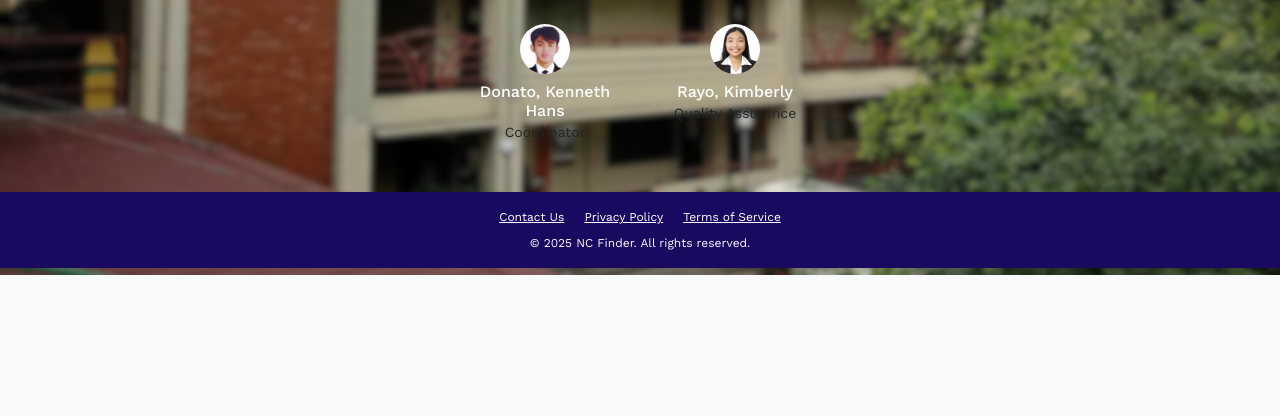
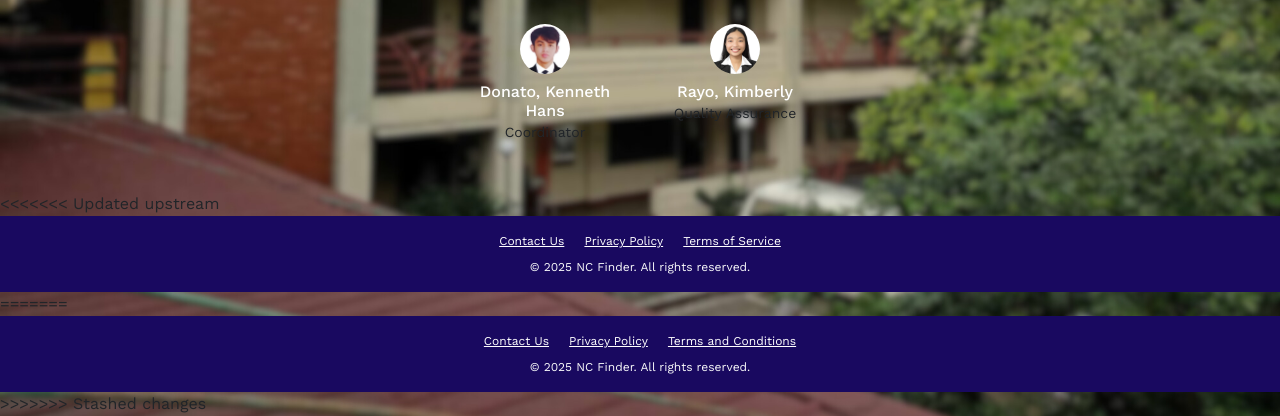
Before and after one commit to lyn212-cpu/Capstone, a PHP site: page /UserInterface/pages/contact_us.php in a window 1280 px wide. Shown: the part 525-941 px from the top of the page. Before the commit the page ends 800 px from the top, so only its background shows below. Run offline with PHP 8.4, Linux system fonts and the light colour scheme; the visitor is signed in with stand-in values (Sample User, id 1); some libraries are stand-ins or nearby versions.

Commit message:
update the code

```diff
--- a/include/footer.php
+++ b/include/footer.php
@@ -1,3 +1,4 @@
+<<<<<<< Updated upstream
 
 <footer class="py-3 text-light" style="backdrop-filter: blur(8px); font-size: 12px; background-color: #190960">
     <div class="container text-center">
@@ -15,3 +16,22 @@
         </div>
     </div>
 </footer>
+=======
+
+<footer class="py-3 text-light" style="backdrop-filter: blur(8px); font-size: 12px; background-color: #190960">
+    <div class="container text-center">
+        <div class="row mb-2">
+            <div class="col-12">
+                <a href="./contact_us.php" class="text-white text-decoration-underline mx-2">Contact Us</a>
+                <a href="./privacy_and_policy.php" class="text-white text-decoration-underline mx-2">Privacy Policy</a>
+                <a href="./terms_and_condation.php" class="text-white text-decoration-underline mx-2">Terms and Conditions</a>
+            </div>
+        </div>
+        <div class="row">
+            <div class="col-12">
+            © 2025 NC Finder. All rights reserved.
+            </div>
+        </div>
+    </div>
+</footer>
+>>>>>>> Stashed changes
```
